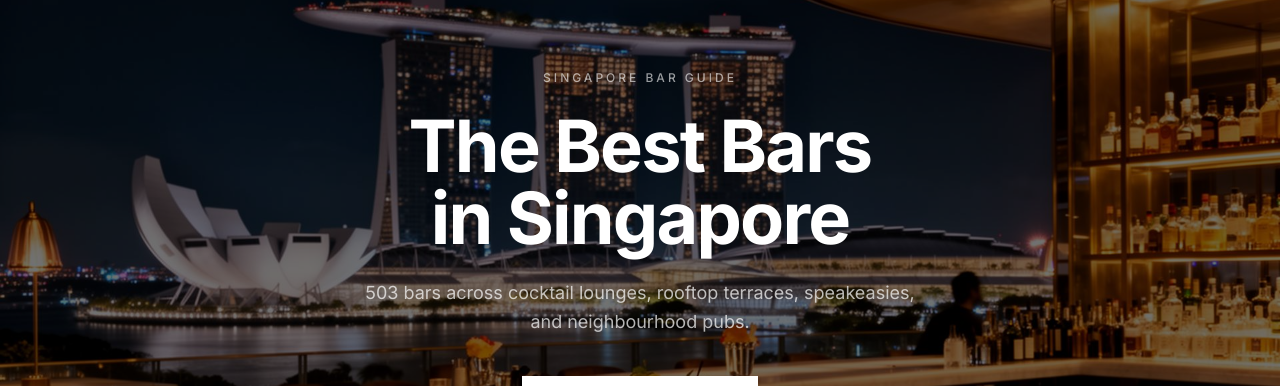
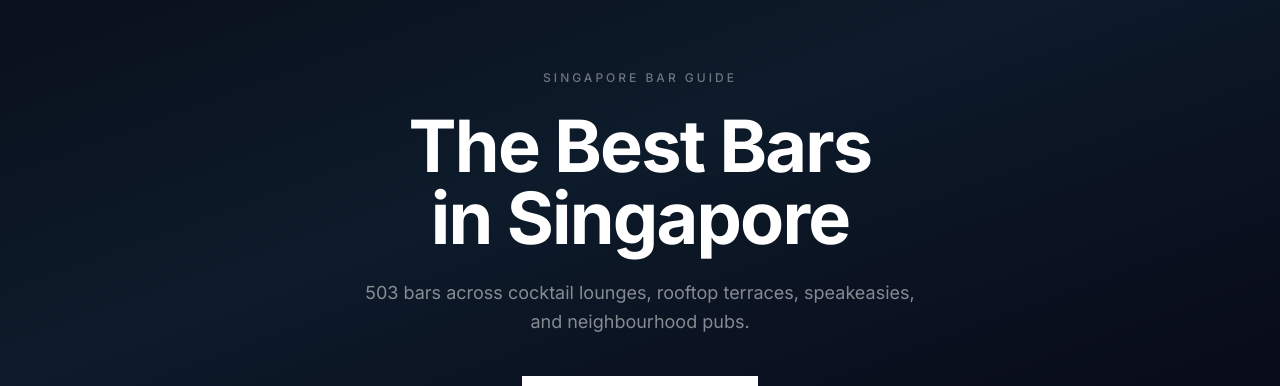
Before and after one commit to perion0x/remix-of-sg-sip-guide, a React (Vite) app: page / in a window 1280 px wide. Shown: the part 136-522 px from the top of the page. Built offline with nearby package versions, Linux system fonts and the light colour scheme; no server answers; the database is empty; the HTML template or start-up script is replaced by a standard one.

Commit message:
Replace hero photo with deep navy-to-black gradient
Co-Authored-By: Claude Sonnet 4.6 <noreply@anthropic.com>

```diff
--- a/src/components/HeroSection.tsx
+++ b/src/components/HeroSection.tsx
@@ -1,26 +1,22 @@
 import { Link } from "react-router-dom";
-import heroImage from "@/assets/hero-singapore-bar.jpg";
 
 const HeroSection = () => {
   return (
-    <section className="relative h-[80vh] flex items-center justify-center overflow-hidden">
-      <div className="absolute inset-0">
-        <img
-          src={heroImage}
-          alt="Singapore rooftop bar with Marina Bay Sands skyline"
-          className="w-full h-full object-cover object-[center_25%]"
-        />
-        <div className="absolute inset-0 bg-black/55" />
-      </div>
+    <section
+      className="relative h-[80vh] flex items-center justify-center overflow-hidden"
+      style={{ background: "linear-gradient(160deg, #0a0e1a 0%, #0d1b2a 40%, #0a0f1e 70%, #050810 100%)" }}
+    >
+      {/* Subtle vignette */}
+      <div className="absolute inset-0 bg-radial-gradient pointer-events-none" />
 
       <div className="relative z-10 text-center text-white max-w-3xl mx-auto px-6">
-        <p className="text-xs uppercase tracking-[0.25em] text-white/60 mb-6 font-medium">
+        <p className="text-xs uppercase tracking-[0.25em] text-white/40 mb-6 font-medium">
           Singapore Bar Guide
         </p>
         <h1 className="text-5xl md:text-7xl font-bold leading-tight mb-6 tracking-tight">
           The Best Bars<br />in Singapore
         </h1>
-        <p className="text-lg text-white/70 mb-10 max-w-xl mx-auto leading-relaxed">
+        <p className="text-lg text-white/50 mb-10 max-w-xl mx-auto leading-relaxed">
           503 bars across cocktail lounges, rooftop terraces, speakeasies, and neighbourhood pubs.
         </p>
         <Link
```
